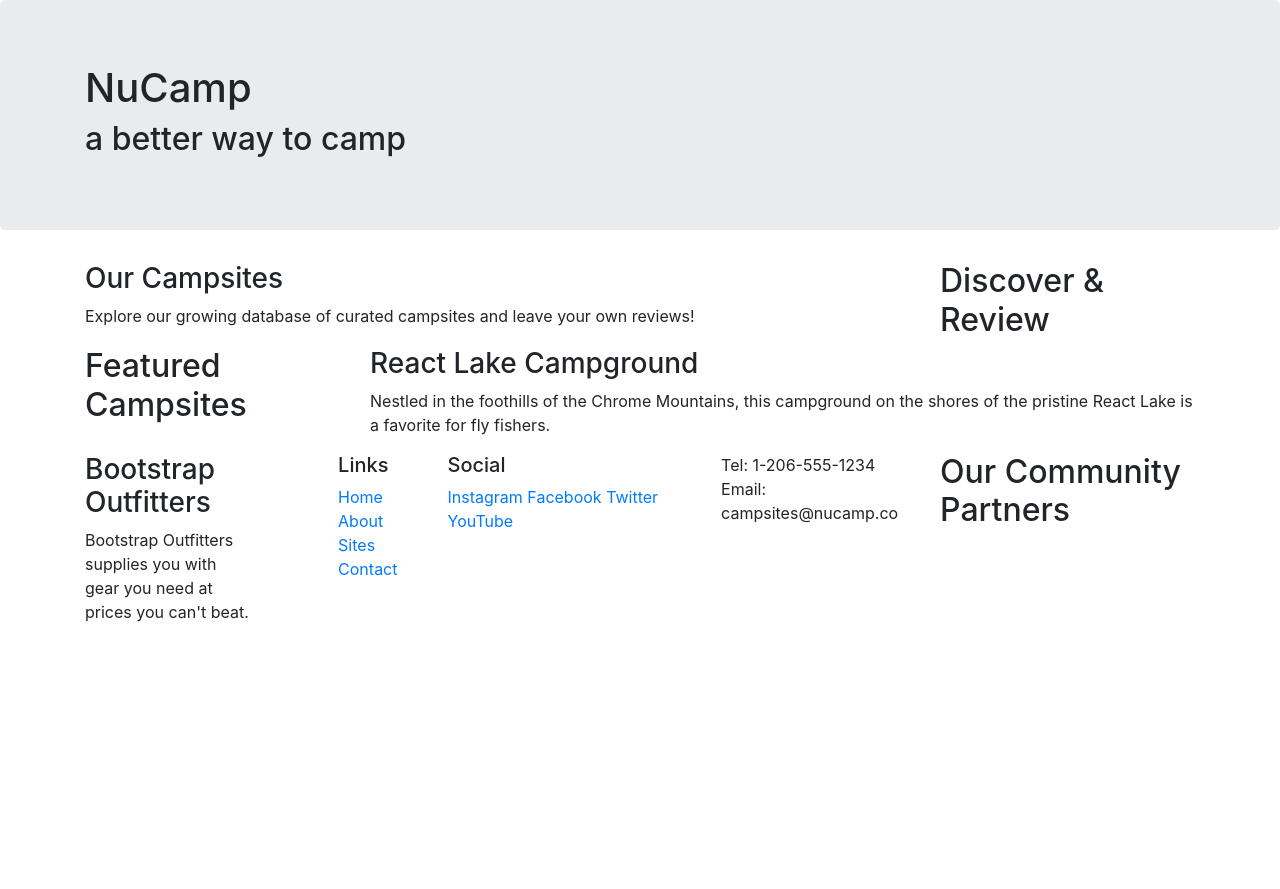
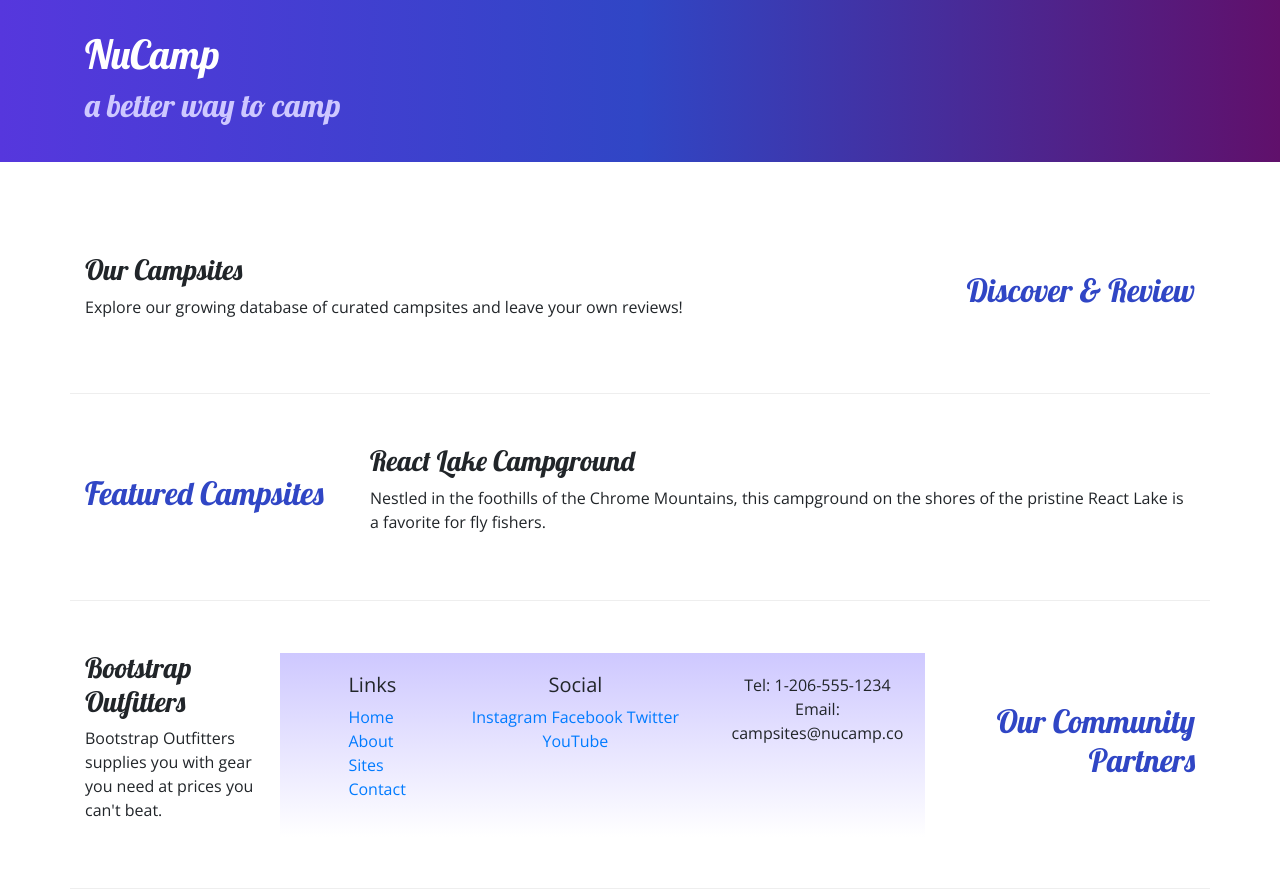
Before and after one commit to UnlimitedPi/nucampsite, a website: page index.html in a window 1280 px wide. Before the commit the page ends 800 px from the top, so only its background shows below. Drawn offline with nearby package versions, Linux system fonts and the light colour scheme.

Commit message:
added css and bs-css

```diff
--- /dev/null
+++ b/css/styles.css
@@ -0,0 +1,32 @@
+body {
+    font-family: "open Sans", sans-serif;
+}
+
+h1, h2, h3 {
+    font-family: "Lobster", cursive;
+}
+
+h2 {
+    color: #3046C5;
+}
+
+header h2 {
+    color: #CEC8FF;
+}
+
+footer {
+    background-image: linear-gradient(#CEC8FF, white);
+    padding: 20px 0;
+}
+
+.jumbotron {
+    padding: 30px;
+    background-image: linear-gradient(to right, #5637DD, #3046C5, #60106B);
+    color: white;
+}
+
+.row-content {
+    padding: 50px 0;
+    border-bottom: 1px ridge;
+    min-height: 200px;
+}
--- a/index.html
+++ b/index.html
@@ -9,11 +9,14 @@
     <!-- Bootstrap CSS -->
     <link rel="stylesheet" href="node_modules/bootstrap/dist/css/bootstrap.min.css" />
 
+    <!-- Additional CSS must be placed after Bootstrap CSS -->
+    <link rel="stylesheet" href="https://fonts.googleapis.com/css?family=Lobster|Open+Sans" />
+    <link rel="stylesheet" href="css/styles.css" />
     <title>NuCamp: A Better Way To Camp</title>
 </head>
 <body>
 
-    <header class="jumbotron">
+    <header class="jumbotron jumbotron-fluid">
         <div class="container">
             <div class="row">
                 <div class="col">
@@ -25,9 +28,9 @@
     </header>
 
     <div class="container">
-        <div class="row">
+        <div class="row row-content align-items-center">
             <div class="col-sm-4 order-sm-last col-md-3">
-                <h2>Discover & Review</h2>
+                <h2 class="text-sm-right">Discover & Review</h2>
             </div>
             <div class="col">
                 <h3>Our Campsites</h3>
@@ -35,7 +38,7 @@
             </div>
         </div>
 
-        <div class="row">
+        <div class="row row-content align-items-center">
             <div class="col-sm-4 col-md-3">
                 <h2>Featured Campsites</h2>
             </div>
@@ -46,9 +49,9 @@
         </div>
 
 
-        <div class="row">
+        <div class="row row-content align-items-center">
             <div class="col-sm-4 order-sm-last col-md-3">
-                <h2>Our Community Partners</h2>
+                <h2 class="text-sm-right">Our Community Partners</h2>
             </div>
             <div class="col">
                 <h3>Bootstrap Outfitters</h3>
@@ -69,14 +72,14 @@
                         <li><a href="#">Contact</a></li>
                     </ul>
                 </div>
-                <div class="col-6 col-sm-5">
+                <div class="col-6 col-sm-5 text-center">
                     <h5>Social</h5>
                     <a href="http://instagram.com/">Instagram</a>
                     <a href="http://facebook.com/">Facebook</a>
                     <a href="http://twitter.com/">Twitter</a>
                     <a href="http://youtube.com/">YouTube</a>
                 </div>
-                <div class="col-sm-4">
+                <div class="col-sm-4 text-center">
                     Tel: 1-206-555-1234<br />
                     Email: campsites@nucamp.co
                 </div>
```
